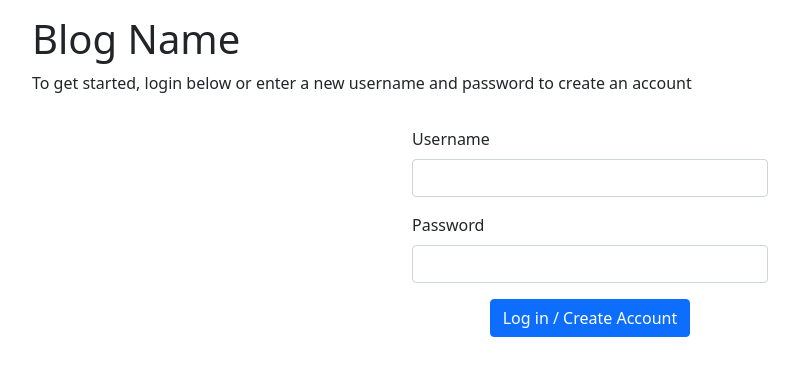
After one commit to acrawford317/blog-site, a PHP site: page /login.php in a window 1280 px wide. The commit adds this page. Shown: the top 376 px of the page, without its empty margins (50-849 px from the left). Run offline with PHP 8.4, Linux system fonts and the light colour scheme.

Commit message:
login/signup

```diff
--- /dev/null
+++ b/login.php
@@ -0,0 +1,131 @@
+<?php
+
+/** DATABASE SETUP **/
+mysqli_report(MYSQLI_REPORT_ERROR | MYSQLI_REPORT_STRICT); // Extra Error Printing
+$mysqli = new mysqli("localhost", "root", "", "blog");
+
+$error_msg = "";
+
+// logout component
+session_start();
+session_destroy();
+
+// Join the session or start a new one
+session_start();
+
+if (isset($_POST["username"])) { // validate the username coming in
+    $stmt = $mysqli->prepare("select * from user where username = ?;");
+    $stmt->bind_param("s", $_POST["username"]);
+    if (!$stmt->execute()) {
+        $error_msg = "Error checking for user";
+    } else {
+        // result succeeded
+        $res = $stmt->get_result();
+        $data = $res->fetch_all(MYSQLI_ASSOC);
+
+        if (!empty($data)) {
+            // user was found!
+
+            // validate the user's password
+            if (password_verify($_POST["password"], $data[0]["password"])) {
+                // Save user information into the session to use later
+                $_SESSION["username"] = $data[0]["username"];
+
+                header("Location: index.php");
+                exit();
+            } else {
+                // User was found, but entered an invalid password
+                $error_msg = "Invalid Password";
+            }
+        } else {
+            // user was not found, create an account
+            // use a secure hash to store passwords into db
+            $hash = password_hash($_POST["password"], PASSWORD_DEFAULT);
+            $insert = $mysqli->prepare("insert into user (username, password) values (?, ?);");
+            $insert->bind_param("ss", $_POST["username"], $hash);
+            if (!$insert->execute()) {
+                $error_msg = "Error creating new user";
+            }
+
+            // Save user information into the session to use later
+            $_SESSION["username"] = $_POST["username"];
+
+            header("Location: index.php");
+            exit();
+        }
+    }
+}
+
+?>
+<!DOCTYPE html>
+<html>
+    <head>
+        <meta charset="UTF-8">
+        <meta name="viewport" content="width=device-width, initial-scale=1">
+        <meta name="author" content="Ashley Crawford">
+        <meta name="description" content="page for login/signup">
+        <title>Blog Login/Signup</title>
+        <link href="https://cdn.jsdelivr.net/npm/bootstrap@5.1.1/dist/css/bootstrap.min.css" rel="stylesheet" integrity="sha384-F3w7mX95PdgyTmZZMECAngseQB83DfGTowi0iMjiWaeVhAn4FJkqJByhZMI3AhiU" crossorigin="anonymous">
+    </head>
+    <body>
+        <div class="container" style="margin-top: 15px;">
+            <div class="row col-xs-8">
+                <h1>Blog Name</h1>
+                <p> To get started, login below or enter a new username and password to create an account</p>
+            </div>
+            <div class="row justify-content-center">
+                <div class="col-4">
+                <?php
+                    if (!empty($error_msg)) {
+                        echo "<div class='alert alert-danger'>$error_msg</div>";
+                    }
+                ?>
+                <p class="alert-danger" id="error_message"></p>
+                <form action="login.php" method="post">
+                    <div class="mb-3">
+                        <label for="username" class="form-label">Username</label>
+                        <input type="text" class="form-control" id="username" name="username" required/>
+                    </div>
+                    <div class="mb-3">
+                        <label for="password" class="form-label">Password</label>
+                        <input type="password" class="form-control" id="password" name="password" required/>
+                        <div id="password_message" class="form-text"></div>
+                    </div>
+                    <div class="text-center">
+                    <button type="submit" class="btn btn-primary" id="submit">Log in / Create Account</button>
+                    </div>
+                </form>
+                </div>
+            </div>
+        </div>
+
+
+        <script type="text/javascript">
+
+        // check if entered password is long enough
+        var passwordCheck = (num) => {
+            var pw = document.getElementById("password");
+            var password_message = document.getElementById("password_message");
+            var submit = document.getElementById("submit");
+
+            if (pw.value.length < num) {
+                password_message.textContent = "Password must be " + num + " characters or longer";
+                pw.classList.add("is-invalid");
+                submit.disabled = true;
+            } else {
+                password_message.textContent = "";
+                pw.classList.remove("is-invalid");
+                submit.disabled = false;
+            }
+        }
+
+        // event listener for password input
+        document.getElementById("password").addEventListener("keyup", function() {
+            passwordCheck(10);
+        });
+
+        </script>
+
+        <script src="https://cdn.jsdelivr.net/npm/bootstrap@5.1.1/dist/js/bootstrap.bundle.min.js" integrity="sha384-/bQdsTh/da6pkI1MST/rWKFNjaCP5gBSY4sEBT38Q/9RBh9AH40zEOg7Hlq2THRZ" crossorigin="anonymous"></script>
+    </body>
+</html>
```
Also changed, not shown: index.php (+31 -3 lines), logout.php (added, +16 -0 lines), mysql_setup.php (+7 -14 lines), post.php (+31 -5 lines), styles/main.css (+6 -1 lines).
